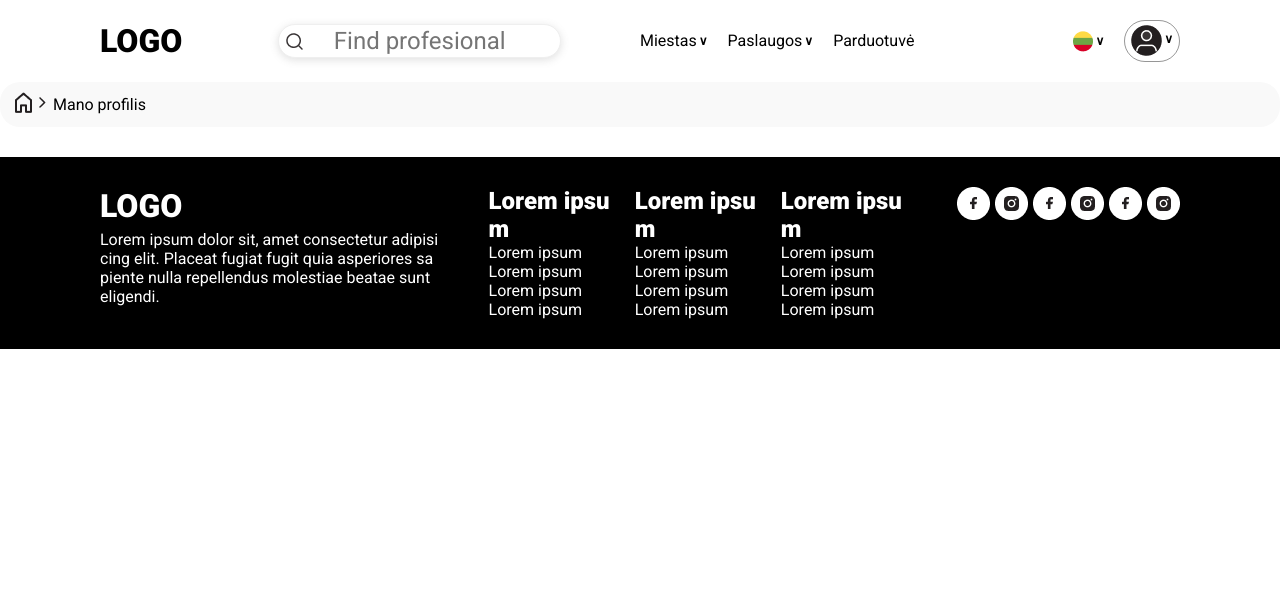
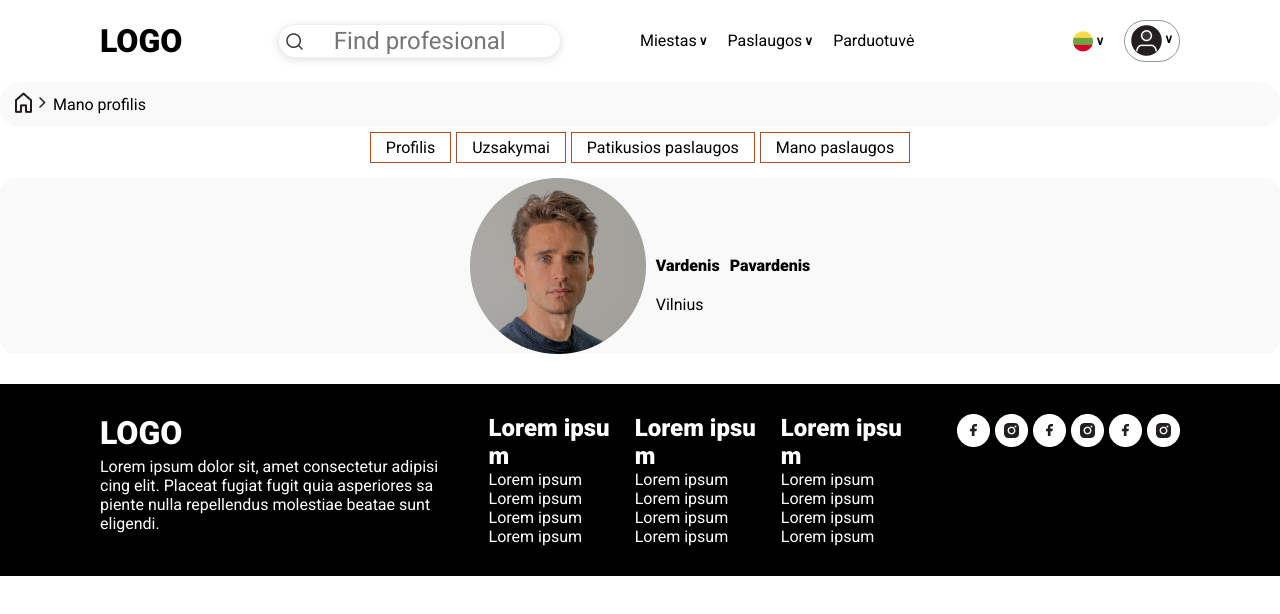
Before and after one commit to Scarab911/drone-hub, a React (Create React App) app: page /profile in a window 1280 px wide. Shown: the top 614 px of the page. Built offline with nearby package versions, Linux system fonts and the light colour scheme.

Commit message:
basic profile card with styling

```diff
--- a/src/components/user/profile/Profile.jsx
+++ b/src/components/user/profile/Profile.jsx
@@ -2,6 +2,10 @@ import React from 'react';
 import { Link } from 'react-router-dom';
 import home from '../../../../src/assets/icons/home.png';
 import arrow from '../../../../src/assets/icons/down.png';
+import userPhoto from '../../../../src/assets/images/profile2.png';
+
+//style
+import '../profile/profile.css';
 
 export default function Profile() {
   return (
@@ -13,6 +17,20 @@ export default function Profile() {
         <img className="arrow-image" src={arrow} alt="home"></img>
         Mano profilis
       </div>
+      <div className="info">
+        <div className="profile">Profilis</div>
+        <div className="orders">Uzsakymai</div>
+        <div className="favorite">Patikusios paslaugos</div>
+        <div className="services">Mano paslaugos</div>
+      </div>
+      <div className="profile-container">
+        <div className="profile-grid">
+          <img className="user-photo" src={userPhoto} alt="user" />
+          <p className="user-name">Vardenis</p>
+          <p className="user-surname">Pavardenis</p>
+          <p className="user-city">Vilnius</p>
+        </div>
+      </div>
     </div>
   );
 }
--- a/src/components/user/profile/profile.css
+++ b/src/components/user/profile/profile.css
@@ -0,0 +1,52 @@
+.info {
+    display: flex;
+    flex-wrap: wrap;
+    justify-content: center;
+    gap: 5px;
+    padding: 5px 15px;
+}
+
+.info>div {
+    padding: 5px 15px;
+    border: 1px solid sienna;
+    cursor: pointer;
+}
+
+.profile-grid {
+    display: grid;
+    grid-template-columns: max-content max-content max-content;
+    grid-template-rows: 1fr 1fr 1fr;
+    grid-template-areas: 'photo . .'
+        'photo name surname'
+        'photo city .';
+    column-gap: 10px;
+    justify-content: center;
+    align-items: center;
+    margin-top: 10px;
+    border-radius: 15px;
+    background-color: #f9f9f9;
+}
+
+.user-photo {
+    grid-area: photo;
+    max-width: 176px;
+    height: auto;
+}
+
+.user-name {
+    grid-area: name;
+}
+
+.user-surname {
+    grid-area: surname;
+}
+
+.user-city {
+    grid-area: city;
+    align-self: baseline;
+}
+
+.user-name,
+.user-surname {
+    font-weight: bolder;
+}
```
Also changed, not shown: src/assets/images/profile2.png (renamed from src/assets/images/profile_2.png).
